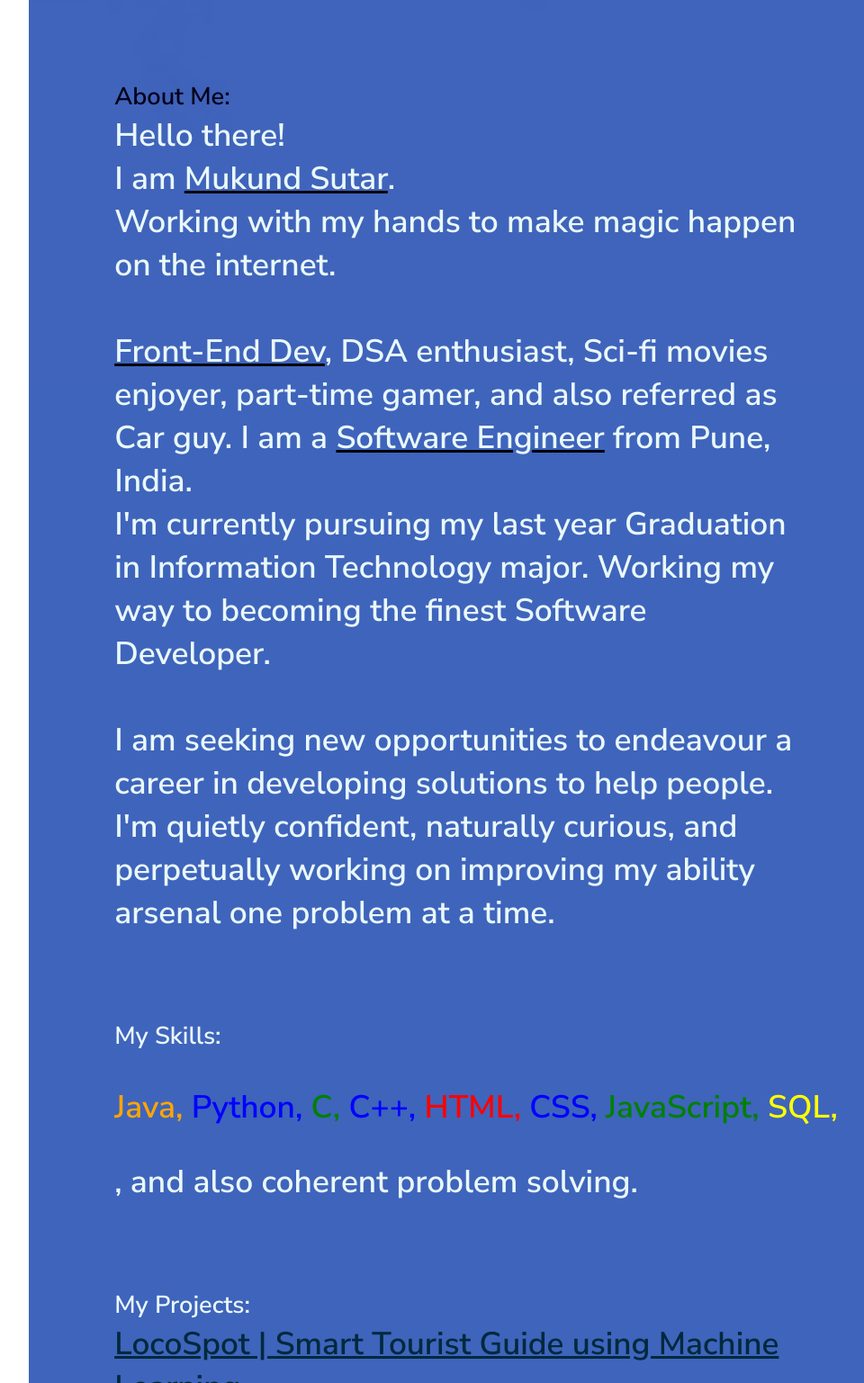
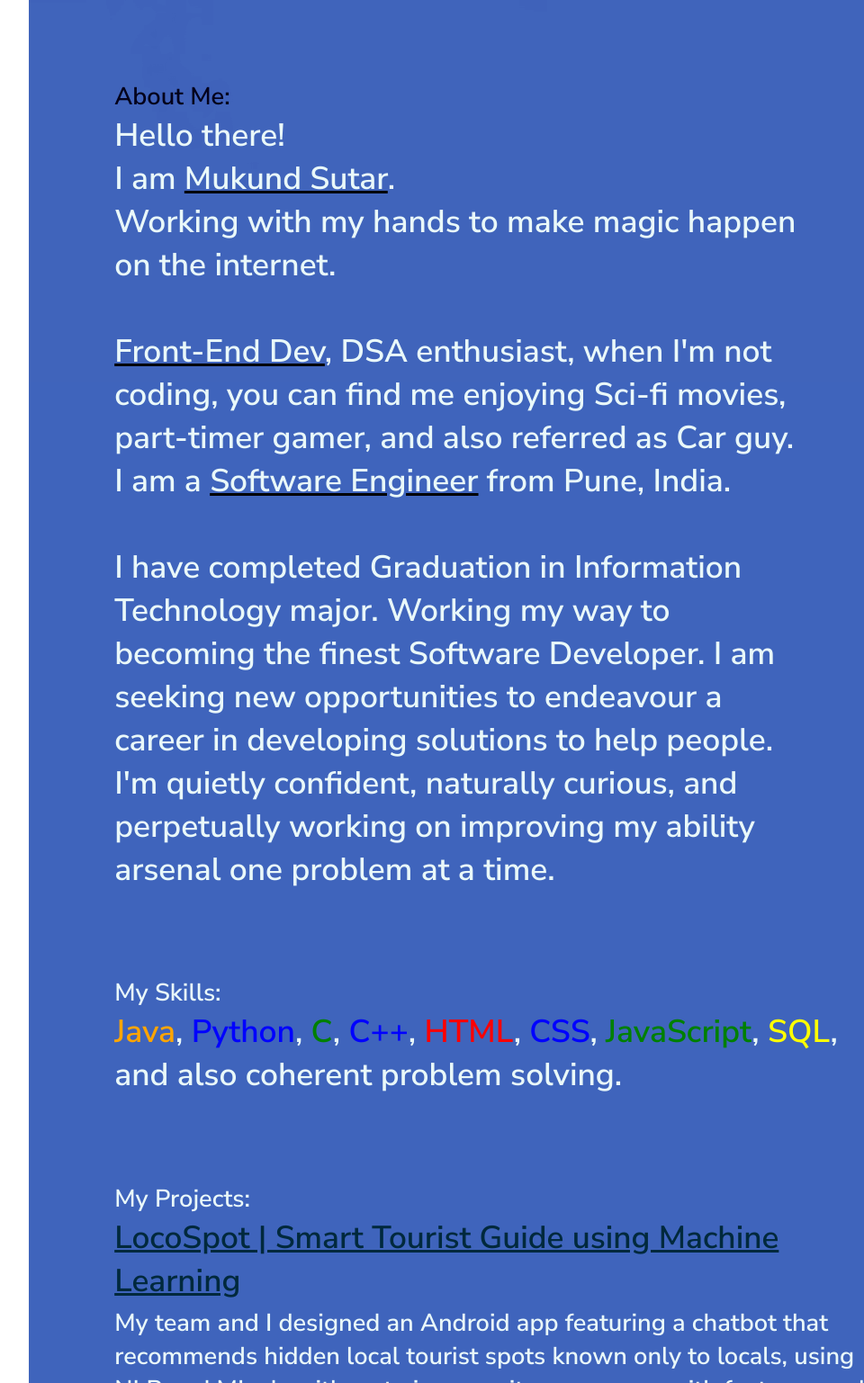
Before and after one commit to mukundsutar/mukund, a website: page index.html in a window 1280 px wide. Shown: the part 1220-2757 px from the top of the page at 90% size, without its empty margins (288-1248 px from the left). Drawn offline with nearby package versions, Linux system fonts and the light colour scheme; a web font is replaced by a local one.

Commit message:
Fixed Comma problem

```diff
--- a/CSS/style.css
+++ b/CSS/style.css
@@ -318,6 +318,10 @@ highlight:hover {
 
 }
 
+#skill p{
+    display: inline
+}
+
 /* for smaller screens */
 @media (max-width: 1111px) {
     .container {
--- a/index.html
+++ b/index.html
@@ -53,18 +53,15 @@
                     Hello there! <br>
                     I am <highlight>Mukund Sutar</highlight>. <br>Working with my hands
                     to make magic happen on the internet.<br><br>
-                    <highlight>Front-End Dev</highlight>, DSA enthusiast, Sci-fi movies enjoyer, part-time gamer, and
+                    <highlight>Front-End Dev</highlight>, DSA enthusiast, when I'm not coding, you can find me enjoying  Sci-fi movies, part-timer gamer, and
                     also referred as Car
                     guy.
-                    I am a <highlight>Software Engineer</highlight> from Pune, India. <br>
-
-                    I'm currently pursuing my last year Graduation in
-                    Information Technology major. Working my way to
-                    becoming the finest Software Developer. <br> <br> I
-                    am seeking new opportunities to endeavour a
-                    career in developing solutions to help people. <br>I'm
-                    quietly confident, naturally curious, and
-                    perpetually working on improving my ability arsenal
+                    I am a <highlight>Software Engineer</highlight> from Pune, India.
+                    <br>
+                    <br>
+                    I have completed Graduation in Information Technology major. Working my way to becoming the finest Software Developer.
+                    I am seeking new opportunities to endeavour a career in developing solutions to help people.
+                    I'm quietly confident, naturally curious, and perpetually working on improving my ability arsenal
                     one problem at a time.
                 </right-desc>
             </div>
@@ -78,7 +75,7 @@
                     <css-lang>CSS</css-lang>,
                     <javascript-lang>JavaScript</javascript-lang>,
                     <sql-lang>SQL</sql-lang> -->
-                    , and also coherent problem solving.
+                    and also coherent problem solving.
                 </right-desc></div>
 
                 <div class="desc" id="res"><a href="#res">My Projects:</a><br>
--- a/js/changeColor.js
+++ b/js/changeColor.js
@@ -26,7 +26,8 @@ $.each(text, function(i, word) {
     var colourIndex = Math.floor(Math.random() * colours.length);
 
     $("<span>")
-        .html(word).append(", ")
-        .css("color", colours[colourIndex])
-        .appendTo($("#txt"));
+    .html(word)
+    .css("color", colours[colourIndex])
+    .appendTo($("#txt"));
+    $("#txt").append(", ")
 });
```
